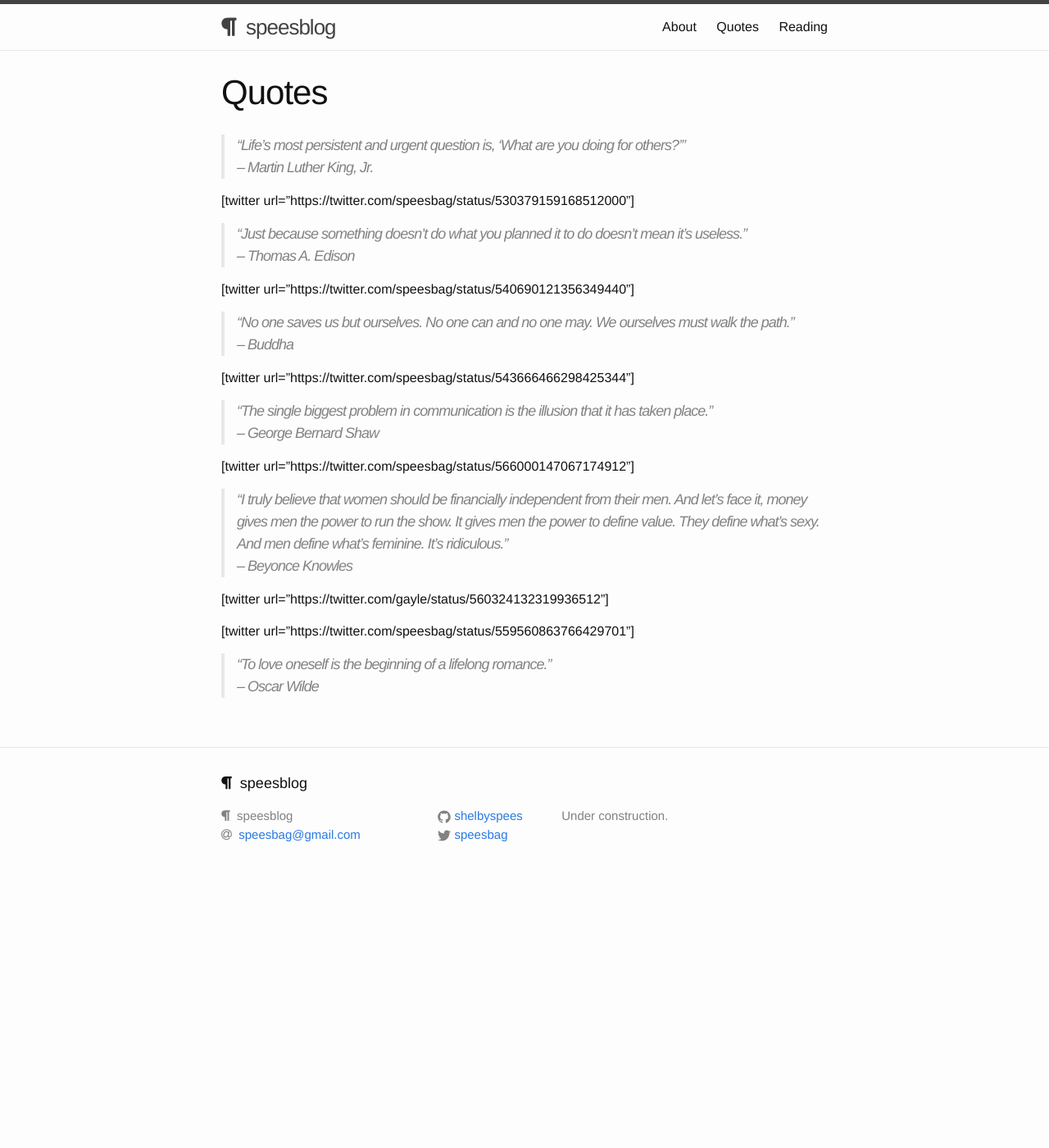
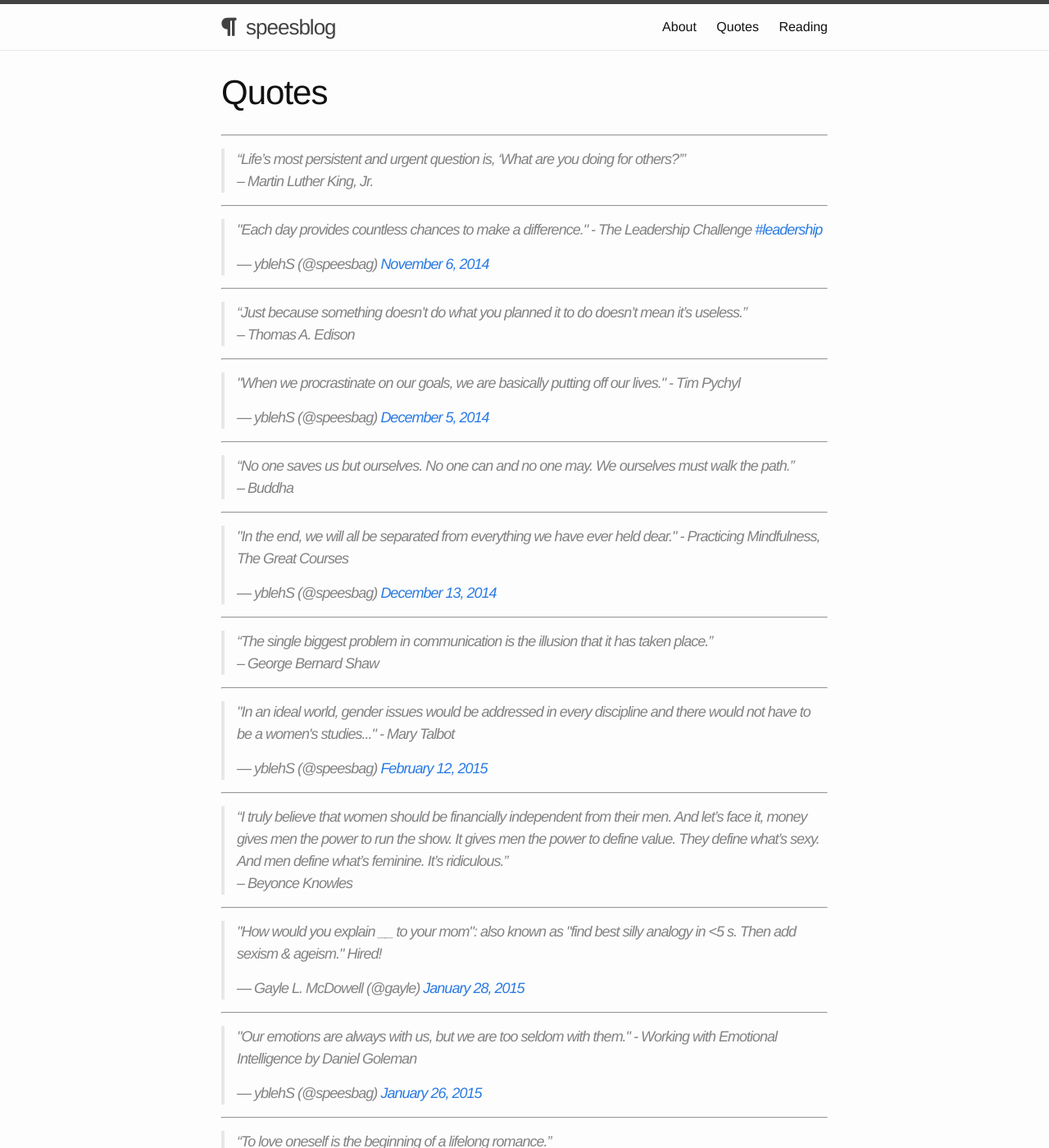
Before and after one commit to shelbyspees/speesblog, a Jekyll site: the page built from quotes.md, in a window 1280 px wide and 1400 px high. Shown: the whole window at 82% size. Built offline with Jekyll 4.4.1, drawn with Linux system fonts in a browser that asks for light colours; nearby versions of some CDN libraries.

Commit message:
Embed tweets on quotes.md

```diff
--- a/_sass/_base.scss
+++ b/_sass/_base.scss
@@ -7,6 +7,8 @@ dl, dd, ol, ul, figure {
     margin: 0;
     padding: 0;
 }
+
+.twitter-tweet {}
 
 /**
  * Basic styling
--- a/quotes.md
+++ b/quotes.md
@@ -4,32 +4,58 @@ title: Quotes
 permalink: /quotes/
 ---
 
+---
+
 >"Life's most persistent and urgent question is, 'What are you doing for others?'"
 >-- Martin Luther King, Jr.
 
-[twitter url="https://twitter.com/speesbag/status/530379159168512000"]
+---
+
+<blockquote class="twitter-tweet" lang="en"><p>&quot;Each day provides countless chances to make a difference.&quot; - The Leadership Challenge <a href="https://twitter.com/hashtag/leadership?src=hash">#leadership</a></p>&mdash; yblehS (@speesbag) <a href="https://twitter.com/speesbag/status/530379159168512000">November 6, 2014</a></blockquote>
+
+---
 
 >"Just because something doesn't do what you planned it to do doesn't mean it's useless."
 >-- Thomas A. Edison
 
-[twitter url="https://twitter.com/speesbag/status/540690121356349440"]
+---
+
+<blockquote class="twitter-tweet" lang="en"><p>&quot;When we procrastinate on our goals, we are basically putting off our lives.&quot; - Tim Pychyl</p>&mdash; yblehS (@speesbag) <a href="https://twitter.com/speesbag/status/540690121356349440">December 5, 2014</a></blockquote>
+
+---
 
 >"No one saves us but ourselves. No one can and no one may. We ourselves must walk the path."
 >-- Buddha
 
-[twitter url="https://twitter.com/speesbag/status/543666466298425344"]
+---
+
+<blockquote class="twitter-tweet" lang="en"><p>&quot;In the end, we will all be separated from everything we have ever held dear.&quot; - Practicing Mindfulness, The Great Courses</p>&mdash; yblehS (@speesbag) <a href="https://twitter.com/speesbag/status/543666466298425344">December 13, 2014</a></blockquote>
+
+---
 
 >"The single biggest problem in communication is the illusion that it has taken place."
 >-- George Bernard Shaw
 
-[twitter url="https://twitter.com/speesbag/status/566000147067174912"]
+---
+
+<blockquote class="twitter-tweet" lang="en"><p>&quot;In an ideal world, gender issues would be addressed in every discipline and there would not have to be a women&#39;s studies...&quot; - Mary Talbot</p>&mdash; yblehS (@speesbag) <a href="https://twitter.com/speesbag/status/566000147067174912">February 12, 2015</a></blockquote>
+
+---
 
 >"I truly believe that women should be financially independent from their men. And let's face it, money gives men the power to run the show. It gives men the power to define value. They define what's sexy. And men define what's feminine. It's ridiculous."
 >-- Beyonce Knowles
 
-[twitter url="https://twitter.com/gayle/status/560324132319936512"]
+---
 
-[twitter url="https://twitter.com/speesbag/status/559560863766429701"]
+<blockquote class="twitter-tweet" lang="en"><p>&quot;How would you explain __ to your mom&quot;: also known as &quot;find best silly analogy in &lt;5 s. Then add sexism &amp; ageism.&quot; Hired!</p>&mdash; Gayle L. McDowell (@gayle) <a href="https://twitter.com/gayle/status/560324132319936512">January 28, 2015</a></blockquote>
+
+---
+
+<blockquote class="twitter-tweet" lang="en"><p>&quot;Our emotions are always with us, but we are too seldom with them.&quot; - Working with Emotional Intelligence by Daniel Goleman</p>&mdash; yblehS (@speesbag) <a href="https://twitter.com/speesbag/status/559560863766429701">January 26, 2015</a></blockquote>
+
+---
 
 >"To love oneself is the beginning of a lifelong romance."
 >-- Oscar Wilde
+
+---
```
